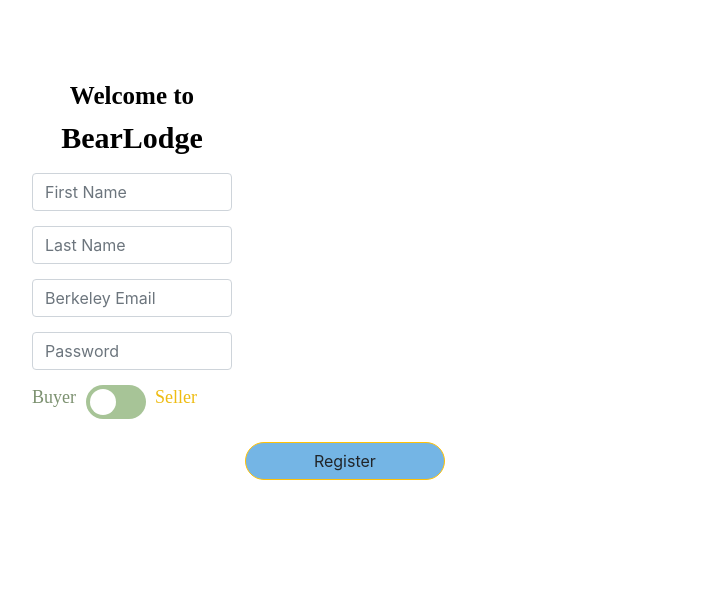
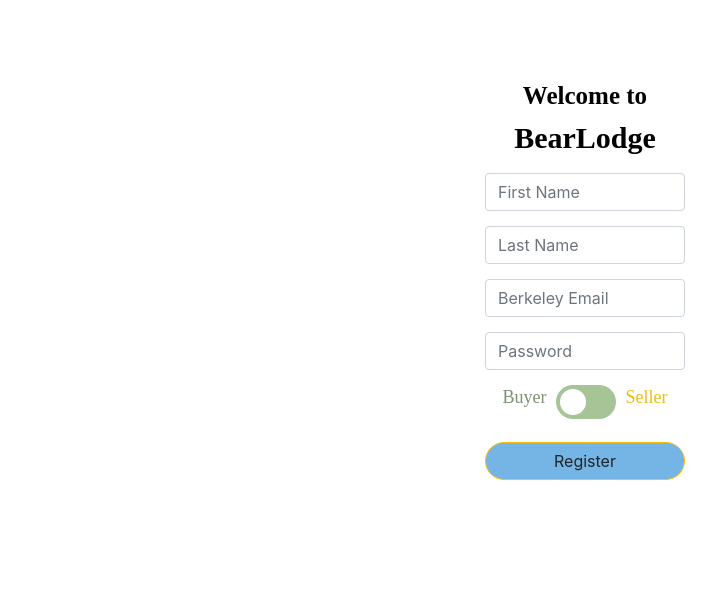
Before and after one commit to saahilchadha1/BearLodge, a Django app: page /register in a window 1280 px wide. Shown: the top 597 px of the page, without its empty margins (55-771 px from the left). Run offline with Django 3.2, Linux system fonts and the light colour scheme; some libraries are stand-ins or nearby versions.

Commit message:
modify html

```diff
--- a/draw/templates/draw/index.html
+++ b/draw/templates/draw/index.html
@@ -18,13 +18,14 @@
     }
     body {
         min-height: 100%;
+        text-align: center;
     }
 
     svg {
         margin-top: 60px;
         margin-bottom: 35px;
-        margin-left: 98px;
-        margin-right: 98px;
+        margin-left: auto;
+        margin-right: auto;
     }
 
     #p1 {
--- a/draw/templates/draw/register.html
+++ b/draw/templates/draw/register.html
@@ -14,9 +14,16 @@
     <script type="text/javascript" src="{% static 'draw/vendor/paper/paper-full.min.js' %}"></script>
 
     <style type="text/css">
+
+    html {
+        height: 100%;
+    }
+    body {
+        min-height: 100%;
+        text-align: center;
+    }
     #p1 {
-        width: 230px;
-        margin-left: 72px;
+        text-align: center;
         margin-top: 78px;
         margin-bottom: 5px;
 
@@ -31,8 +38,7 @@
     }
 
     #p2 {
-        width: 260px;
-        margin-left: 57px;
+        text-align: center;
 
         font-family: PT Sans Caption;
         font-style: normal;
@@ -46,13 +52,11 @@
 
     #f1, #f2, #f3, #f4 {
         width: 200px;
-        margin-left: 87px;
+        margin: auto;
         margin-bottom: 15px;
     }
 
     #s1 {
-        margin-left: 87px;
-
         font-family: PT Sans Caption;
         font-style: normal;
         font-weight: normal;
@@ -143,7 +147,7 @@ input:checked + .slider:before {
 
 #b1 {
         width: 200px;
-        margin-left: 23.43%;
+        margin: auto;
         margin-top: 15px;
         margin-bottom: 30px;
 
```
Also changed, not shown: draw/templates/draw/login.html (+10 -7 lines), draw/migrations/0002_auto_20210810_2324.py (added).
